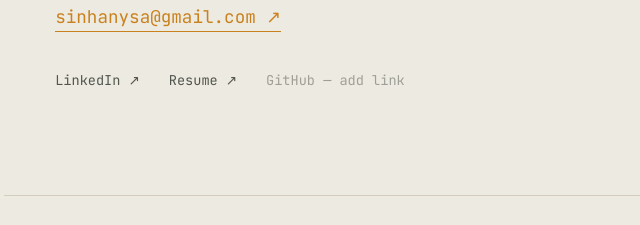
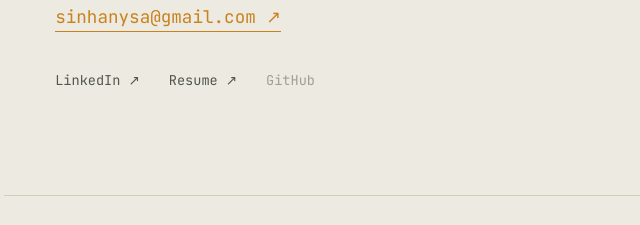
Before and after one commit to nysas/portfolio, a plain HTML site: page index.html in a window 1280 px wide. Shown: the part 6498-6723 px from the top of the page, 46-686 px from the left. Drawn offline with Linux system fonts and the light colour scheme.

Commit message:
Update GitHub link in contact section

```diff
--- a/index.html
+++ b/index.html
@@ -296,7 +296,7 @@
     <div class="contact-links">
       <a href="https://www.linkedin.com/in/nysa-sinha-1b687032a/" target="_blank" rel="noopener">LinkedIn ↗</a>
       <a href="assets/nysa-sinha-resume.pdf" target="_blank" rel="noopener">Resume ↗</a>
-      <span class="contact-placeholder" title="Add your GitHub link when ready">GitHub — add link</span>
+      <span class="contact-placeholder" title="https://github.com/nysas">GitHub </span>
     </div>
   </section>
 
```
